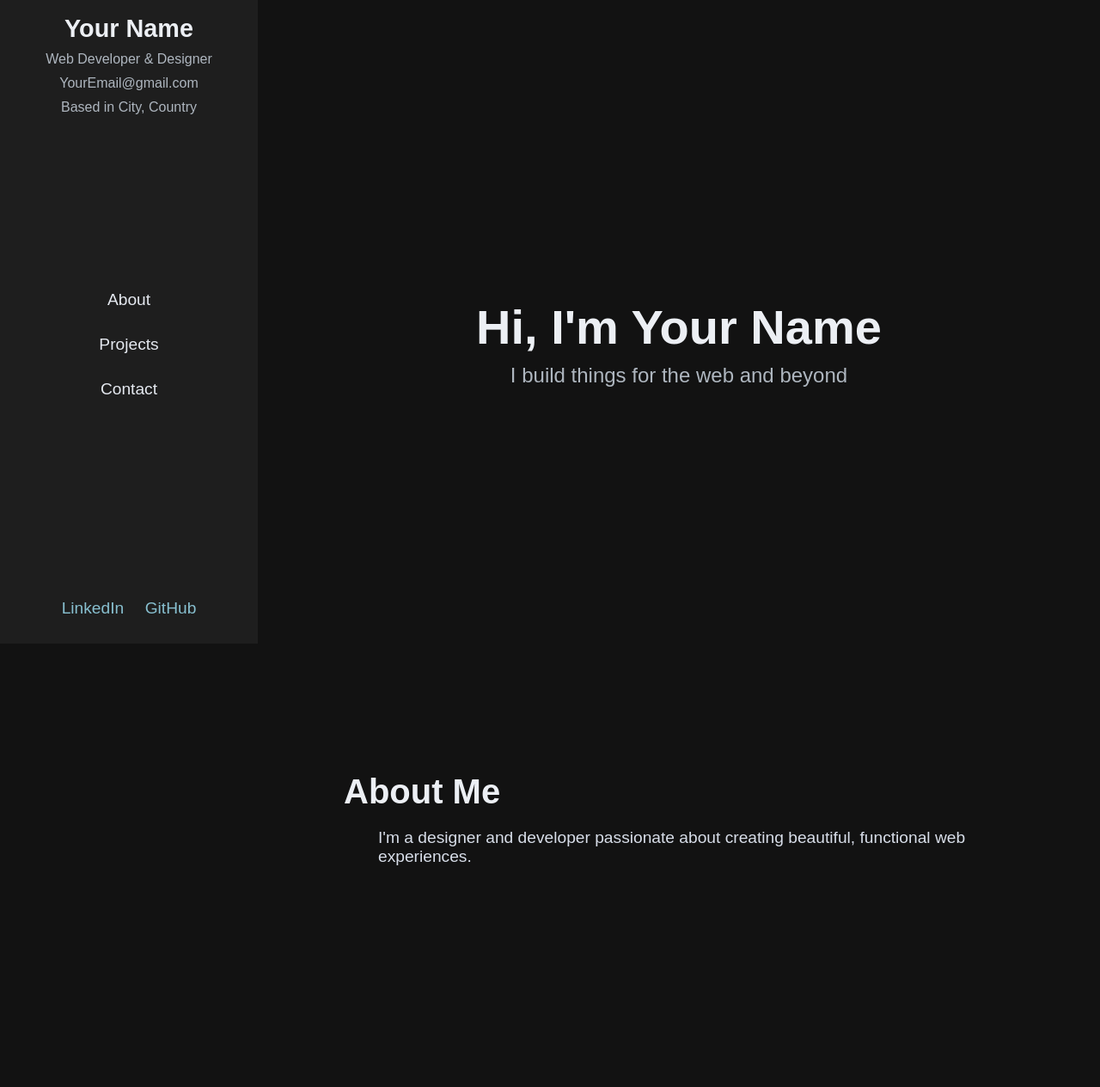
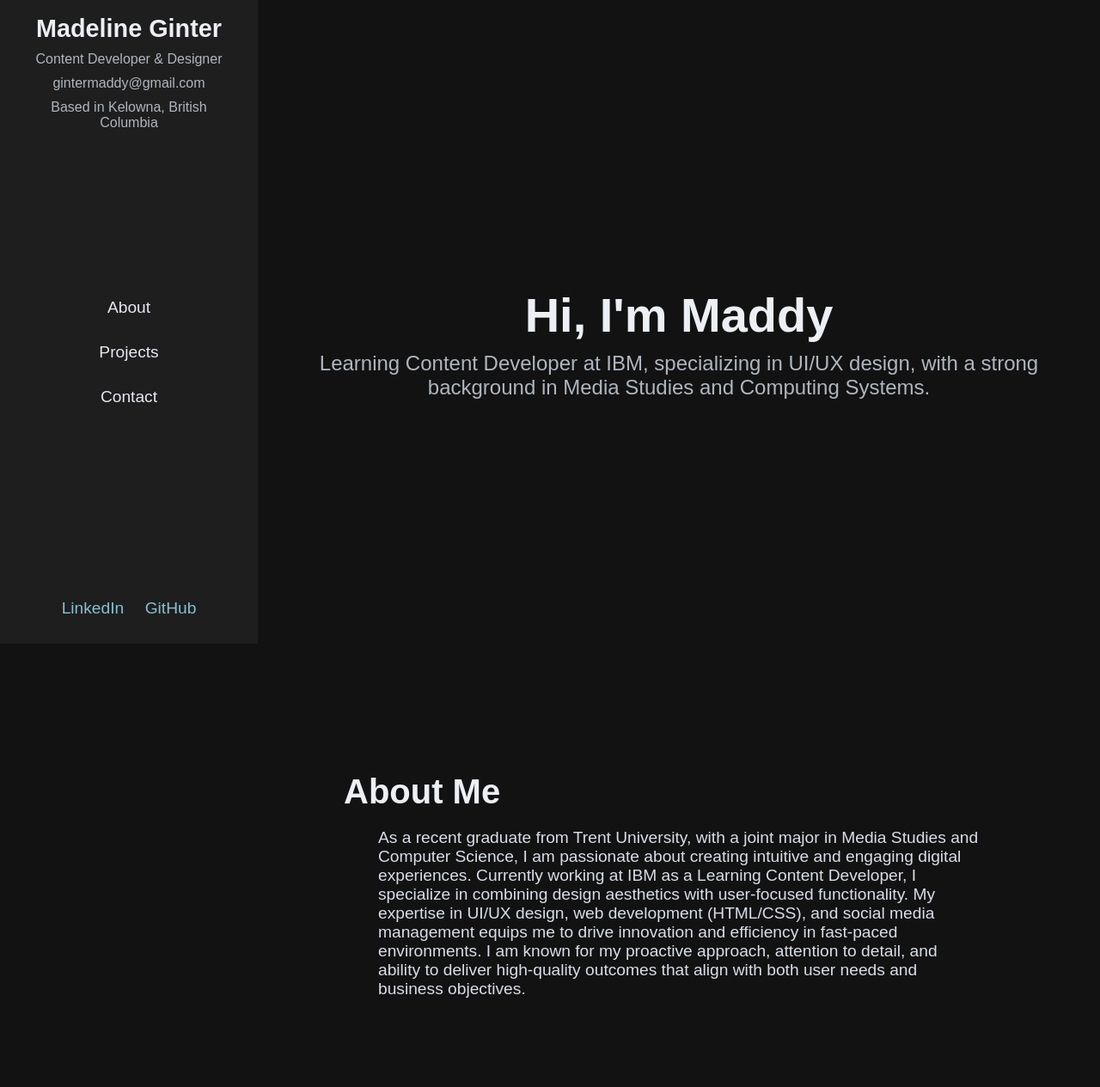
Before and after one commit to maddyginter/personal-website, a plain HTML site: page index.html in a window 1280 px wide. Shown: the part 51-1316 px from the top of the page at 86% size. Before the commit the page ends 1209 px from the top, so only its background shows below. Drawn offline with Linux system fonts and the light colour scheme.

Commit message:
this commit will add blurbs and more text

```diff
--- a/index.html
+++ b/index.html
@@ -12,11 +12,11 @@
     <!-- Side Navigation Bar -->
     <aside class="side-nav">
         <div class="profile-info">
-            <img src="pfp.jpeg" alt="IBM photo" class="profile-pic">
-            <h1>Your Name</h1>
-            <p>Web Developer & Designer</p>
-            <p>YourEmail@gmail.com</p>
-            <p>Based in City, Country</p>
+            <img src="img/pfp.jpeg" alt="IBM photo" class="profile-pic">
+            <h1>Madeline Ginter</h1>
+            <p>Content Developer & Designer</p>
+            <p>gintermaddy@gmail.com</p>
+            <p>Based in Kelowna, British Columbia</p>
         </div>
         <ul>
             <li><a href="#about" class="nav-item">About</a></li>
@@ -34,15 +34,20 @@
         <!-- Hero Section -->
         <section class="hero-section">
             <div class="hero-content">
-                <h1>Hi, I'm Your Name</h1>
-                <p>I build things for the web and beyond</p>
+                <h1>Hi, I'm Maddy</h1>
+                <p>Learning Content Developer at IBM, specializing in UI/UX design, with a strong background in Media Studies and Computing Systems.</p>
             </div>
         </section>
 
         <!-- About Section -->
         <section id="about" class="about-section">
             <h2>About Me</h2>
-            <p>I'm a designer and developer passionate about creating beautiful, functional web experiences.</p>
+            <p>As a recent graduate from Trent University, with a joint major in Media Studies and Computer Science,
+                 I am passionate about creating intuitive and engaging digital experiences. Currently working at IBM
+                 as a Learning Content Developer, I specialize in combining design aesthetics with user-focused functionality.
+                 My expertise in UI/UX design, web development (HTML/CSS), and social media management equips me to drive
+                  innovation and efficiency in fast-paced environments. I am known for my proactive approach, attention to detail,
+                  and ability to deliver high-quality outcomes that align with both user needs and business objectives.</p>
         </section>
 
         <!-- Work Section -->
```
